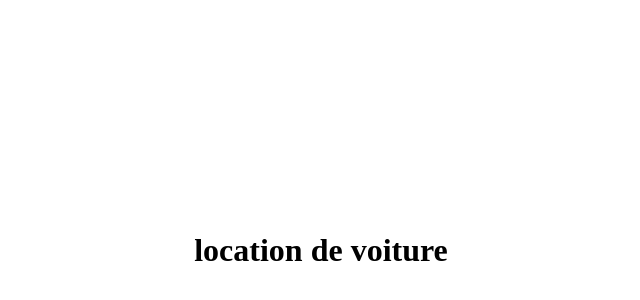
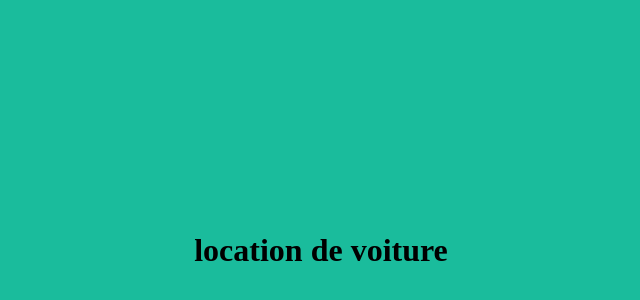
Before and after one commit to GregoireMariette/locationvoiture, a plain HTML site: page index.html in a window 1280 px wide. Shown: the part 42-342 px from the top of the page, without its empty margins (319-959 px from the left). Drawn offline with Linux system fonts and the light colour scheme.

Commit message:
change background color

```diff
--- a/index.html
+++ b/index.html
@@ -4,7 +4,7 @@
     <meta charset="utf-8">
     <title></title>
   </head>
-  <body style="background-color:#labc9c">
+  <body style="background-color:#1abc9c">
     <h1 style="padding-top:20%; padding-bottom:20%; text-align:center;">location de voiture</h1>
   </body>
 <html>
```
